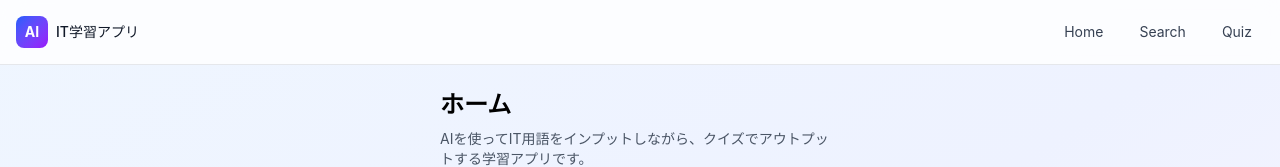
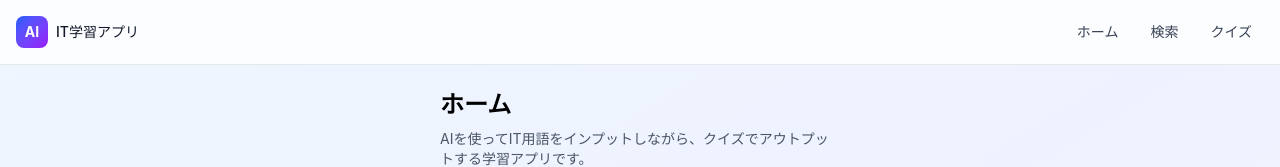
Before and after one commit to omi-kanta/ai-it-word-trainer, a React (Vite) app: page /home in a window 1280 px wide. Shown: the top 167 px of the page. Built offline with nearby package versions, Linux system fonts and the light colour scheme; no server answers; sample sign-in values are in the browser's storage.

Commit message:
refactor: ヘッダーリンク遷移

```diff
--- a/src/components/layout/Header.jsx
+++ b/src/components/layout/Header.jsx
@@ -13,15 +13,24 @@
               IT学習アプリ
             </span>
           </div>
-          <nav className="hidden md:flex items-center gap-3">
-            <Link to="/home" className="px-3 py-1 text-sm text-gray-700 hover:text-blue-600">
-              Home
+          <nav className="flex items-center gap-2 text-xs sm:text-sm">
+            <Link
+              to="/home"
+              className="px-2 py-1 sm:px-3 text-gray-700 hover:text-blue-600"
+            >
+              ホーム
             </Link>
-            <Link to="/search" className="px-3 py-1 text-sm text-gray-700 hover:text-blue-600">
-              Search
+            <Link
+              to="/search"
+              className="px-2 py-1 sm:px-3 text-gray-700 hover:text-blue-600"
+            >
+              検索
             </Link>
-            <Link to="/quiz" className="px-3 py-1 text-sm text-gray-700 hover:text-blue-600">
-              Quiz
+            <Link
+              to="/quiz"
+              className="px-2 py-1 sm:px-3 text-gray-700 hover:text-blue-600"
+            >
+              クイズ
             </Link>
           </nav>
         </div>
--- a/src/components/layout/Layout.jsx
+++ b/src/components/layout/Layout.jsx
@@ -9,10 +9,7 @@
 
   return (
     <div className="min-h-screen bg-gradient-to-br from-blue-50 via-indigo-50 to-purple-50 flex flex-col">
-      {/* 🔹 ログイン済みのときだけヘッダーを出す */}
       {isLoggedIn && <Header />}
-
-      {/* メインコンテンツ領域 */}
       <div className="flex-1 flex justify-center">
         <div className="w-full max-w-md">
           {!isLoggedIn && (
@@ -31,7 +28,7 @@
           <Outlet />
         </div>
       </div>
-      {/* フッター */}
+
       <footer className="py-4 text-center text-xs text-gray-600">
         &copy; {new Date().getFullYear()} AI IT学習アプリ. All rights reserved.
       </footer>
```
